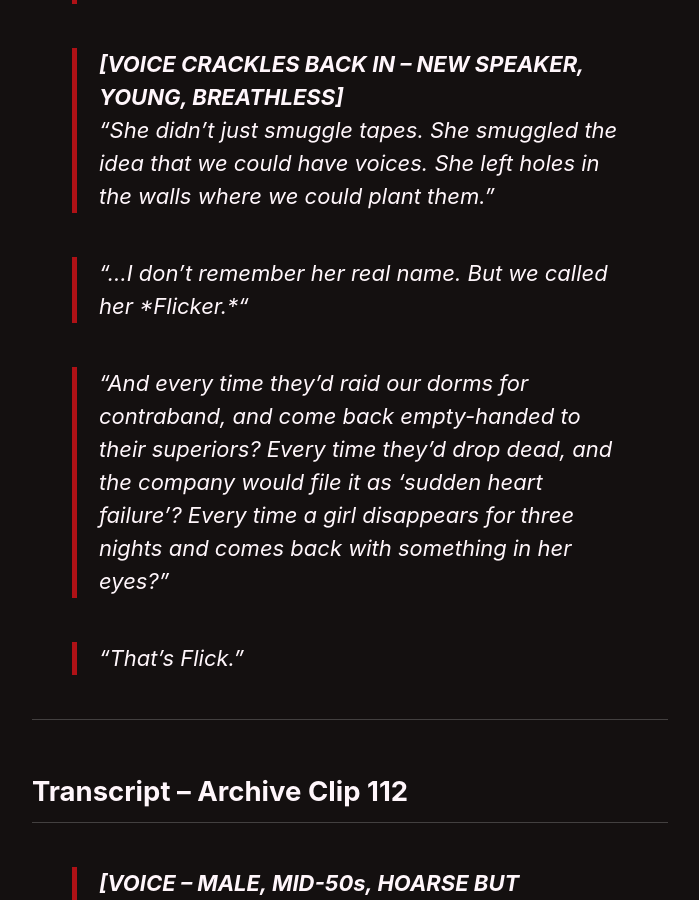
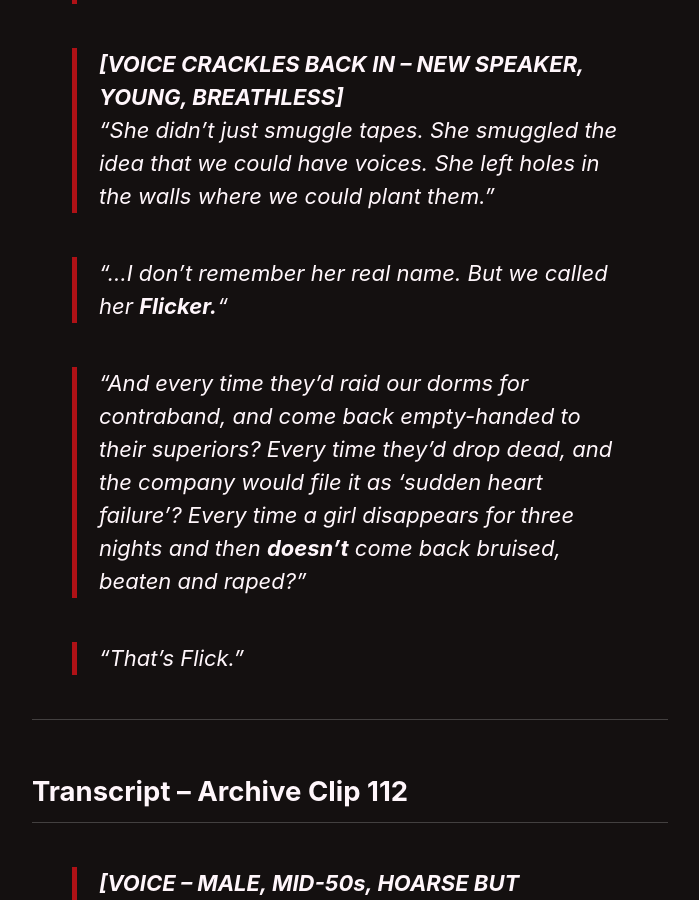
Before and after one commit to kyrie-edelweiss/edelweiss-archive, a Jekyll site: the page built from _pages/the-red-king.md, in a window 1280 px wide and 900 px high, scrolled down 40574 px. Shown: the whole window, without its empty margins (290-989 px from the left). Built offline with Jekyll 4.4.1, drawn with Linux system fonts in a browser that asks for light colours; cached includes are drawn as plain includes; our own code applies the rules of GitHub Pages for plain Markdown files.

Commit message:
Update the-red-king.md

```diff
--- a/_pages/the-red-king.md
+++ b/_pages/the-red-king.md
@@ -793,9 +793,9 @@ This could not be kept up any longer.
 > **[VOICE CRACKLES BACK IN – NEW SPEAKER, YOUNG, BREATHLESS]**
 > *"She didn’t just smuggle tapes. She smuggled the idea that we could have voices. She left holes in the walls where we could plant them."*
 
-> _"...I don’t remember her real name. But we called her *Flicker.*"_
-
-> *"And every time they'd raid our dorms for contraband, and come back empty-handed to their superiors? Every time they'd drop dead, and the company would file it as 'sudden heart failure'? Every time a girl disappears for three nights and comes back with something in her eyes?"*
+> _"...I don’t remember her real name. But we called her **Flicker.**"_
+
+> *"And every time they'd raid our dorms for contraband, and come back empty-handed to their superiors? Every time they'd drop dead, and the company would file it as 'sudden heart failure'? Every time a girl disappears for three nights and then **doesn't** come back bruised, beaten and raped?"*
 
 > *"That’s Flick."*
 
```
